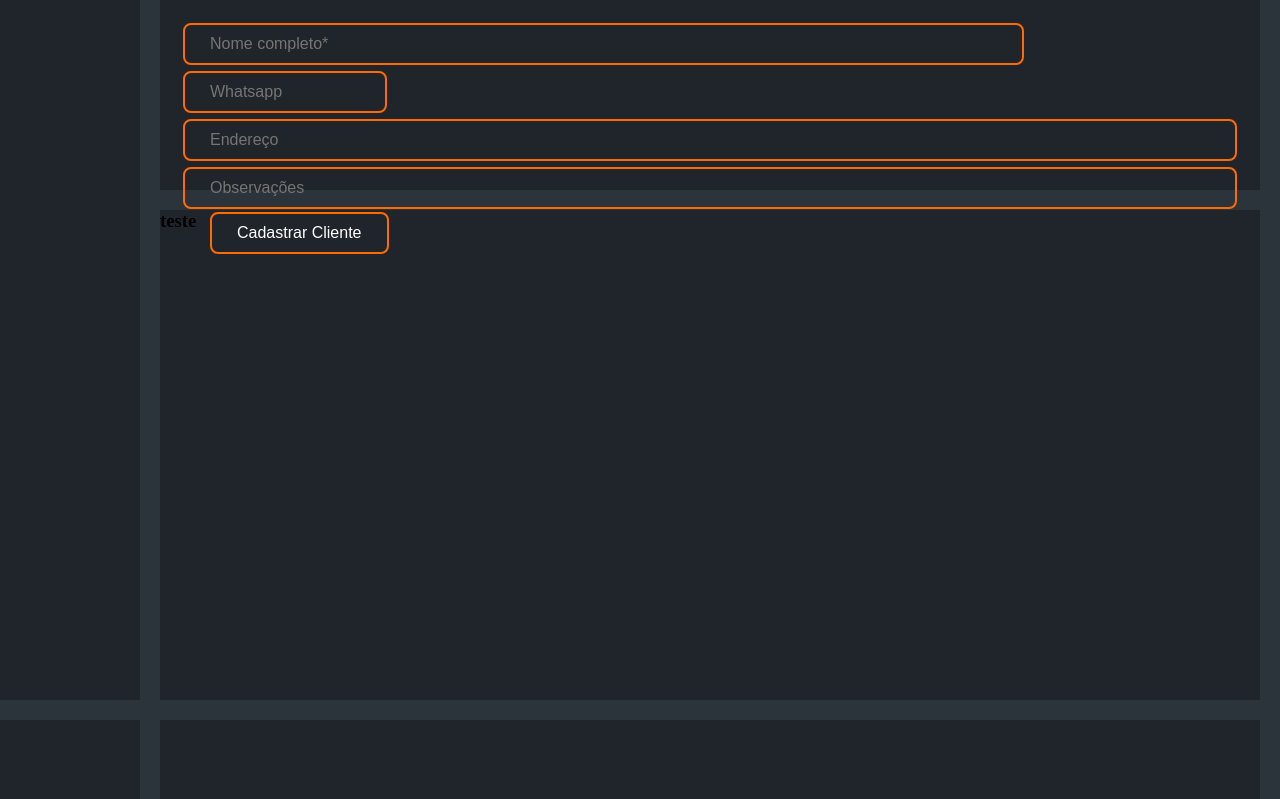
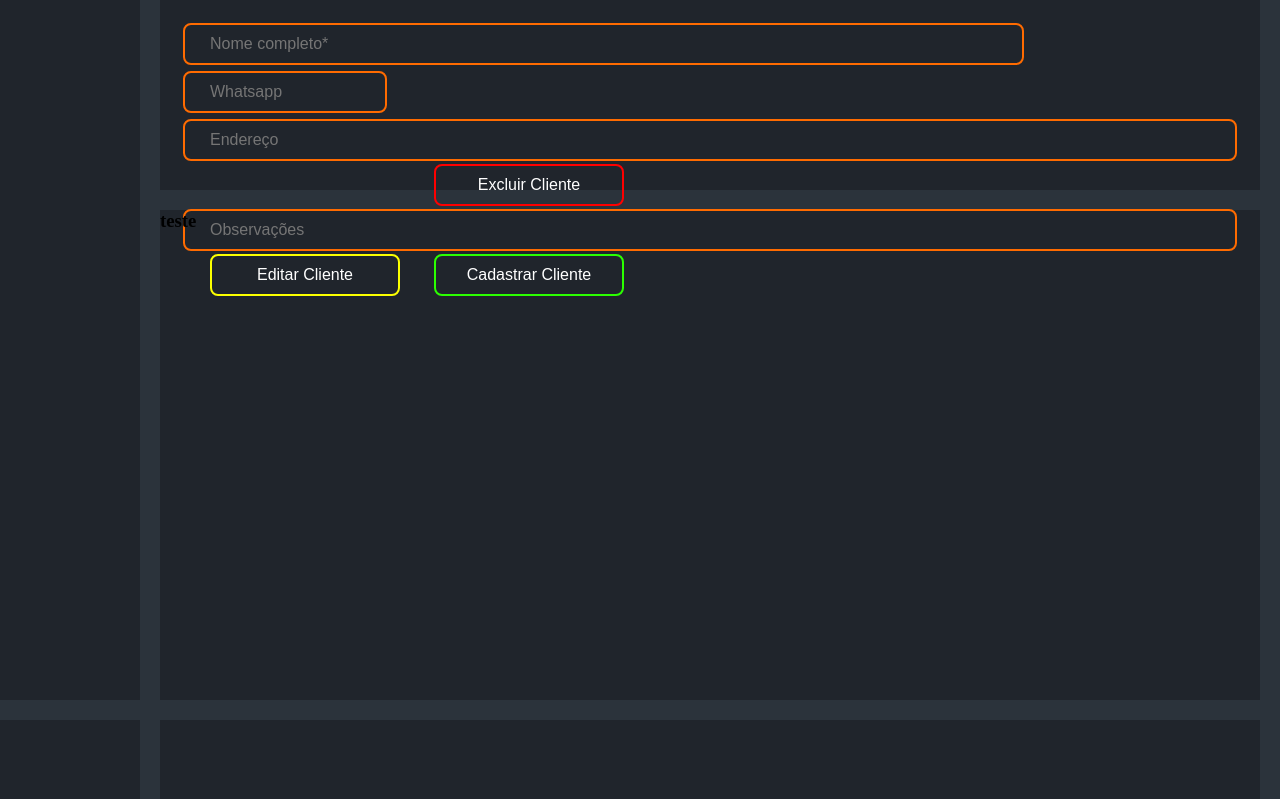
Before and after one commit to iBahiaaaa/SistemaDeCadastroDeClientes, a Flask app: page / in a window 1280 px wide. Shown: the part 80-879 px from the top of the page. Run offline with Flask 3, Linux system fonts and the light colour scheme.

Commit message:
botões editar e excluir adicionados

```diff
--- a/static/clientes.css
+++ b/static/clientes.css
@@ -50,12 +50,59 @@ main {
 
 #botaoCadastrar {
     color: white;
-    border: 2px solid var(--cor4);
+    border: 2px solid #2bff00;
     border-radius: 8px;
     padding: 10px 25px;
     background: transparent;
     font-size: 1em;
     margin-left: 30px;
+    width: 190px;
+}
+
+#botaoCadastrar:hover{
+    box-shadow: 2px 2px 10px #2bff00;
+}
+#botaoCadastrar:active {
+    transform: translateY(2px);
+    box-shadow: 0 5px 10px rgba(0, 0, 0, 0.2);
+}
+
+#botaoEditar {
+    color: white;
+    border: 2px solid #fbff00;
+    border-radius: 8px;
+    padding: 10px 25px;
+    background: transparent;
+    font-size: 1em;
+    margin-left: 30px;
+    width: 190px;
+}
+
+#botaoEditar:hover{
+    box-shadow: 2px 2px 10px #fbff00;
+}
+#botaoEditar:active {
+    transform: translateY(2px);
+    box-shadow: 0 5px 10px rgba(0, 0, 0, 0.2);
+}
+
+#botaoExcluir {
+    color: white;
+    border: 2px solid #ff0000;
+    border-radius: 8px;
+    padding: 10px 25px;
+    background: transparent;
+    font-size: 1em;
+    margin-left: 254px;
+    width: 190px;
+}
+
+#botaoExcluir:hover{
+    box-shadow: 2px 2px 10px #ff0000;
+}
+#botaoExcluir:active {
+    transform: translateY(2px);
+    box-shadow: 0 5px 10px rgba(0, 0, 0, 0.2);
 }
 
 #listaClientes {
--- a/templates/clientes.html
+++ b/templates/clientes.html
@@ -31,11 +31,13 @@
 
                     <div>
                         <input id="inputEndereco" placeholder="Endereço" class="input" name="endereco" type="text">
+                        <button id="botaoExcluir" type="#">Excluir Cliente</button>
                     </div>
 
                     <div>
                         <input id="inputObservacoes" placeholder="Observações" class="input" name="observacoes"
                             type="text">
+                        <button id="botaoEditar" type="#">Editar Cliente</button>
                         <button id="botaoCadastrar" type="submit">Cadastrar Cliente</button>
                     </div>
 
```
